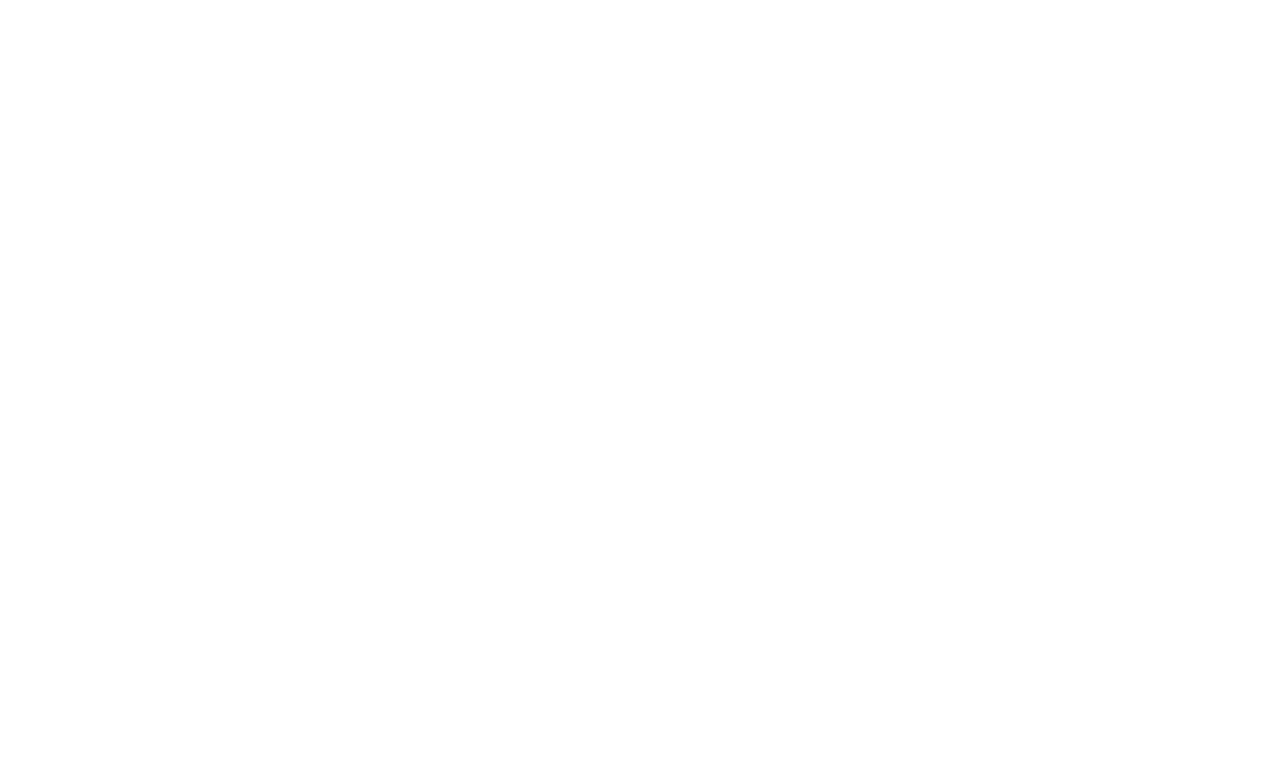
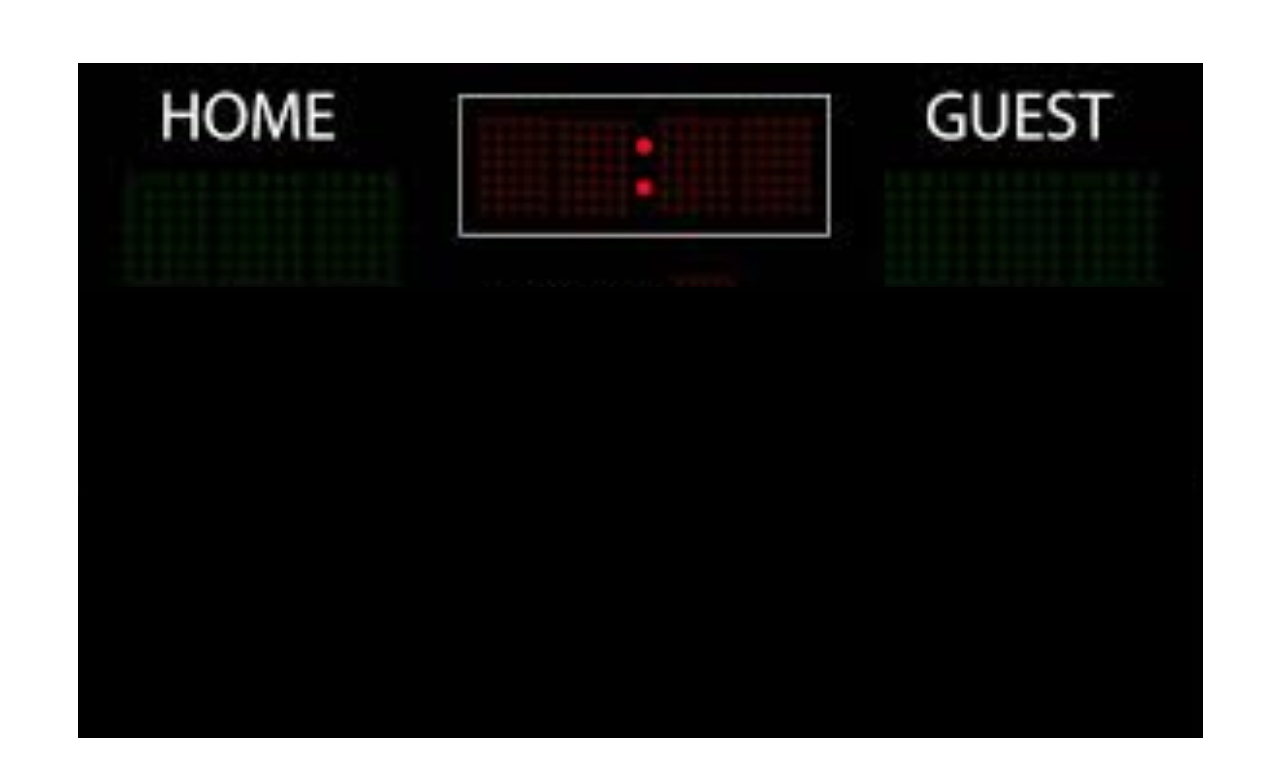
Before and after one commit to DiandreMiller/resume, a React (Vite) app: page / in a window 1280 px wide. Shown: the top 776 px of the page. Built offline with nearby package versions, Linux system fonts and the light colour scheme.

Commit message:
feature: added home

```diff
--- a/src/Components/HomeComponent.tsx
+++ b/src/Components/HomeComponent.tsx
@@ -1,10 +1,11 @@
 import React from "react";
+import scoreboard3 from '../Assets/scoreboard3.jpeg'
 
 const HomeComponent = () => {
 
     return (
         <div>
-
+            <img src={scoreboard3} />
         </div>
 
     )
```
